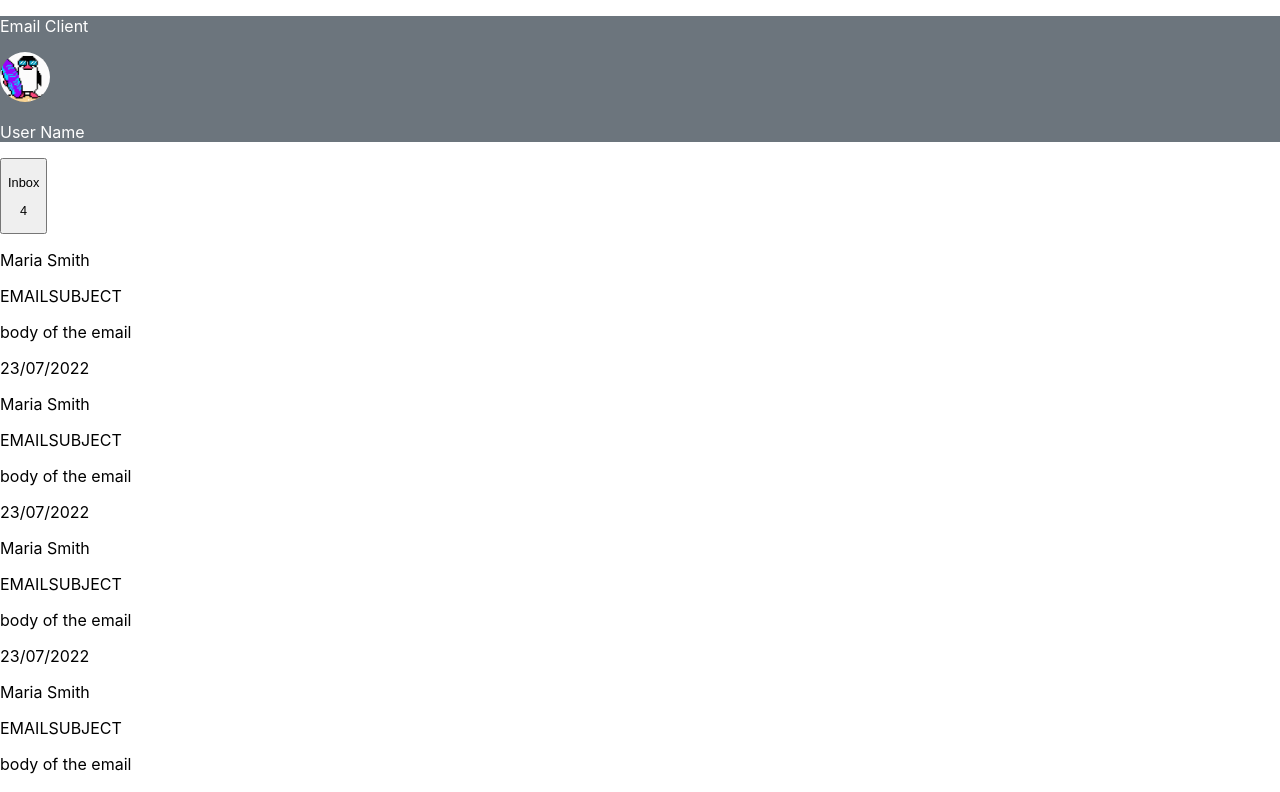
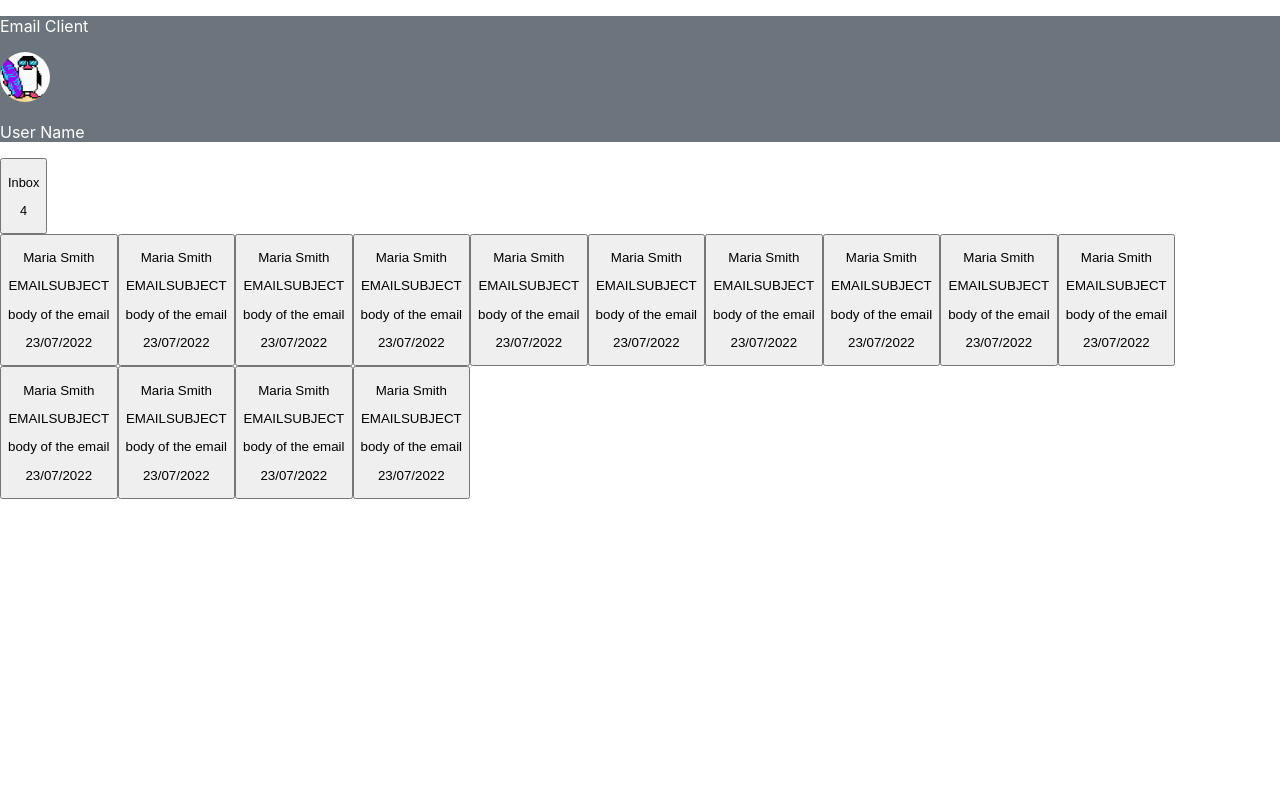
Before and after one commit to iO-Academy/2022-jul-penguin-mail, a React (Create React App) app: page / in a window 1280 px wide. Shown: the top 792 px of the page. Built offline with nearby package versions, Linux system fonts and the light colour scheme; the HTML template or start-up script is replaced by a standard one.

Commit message:
read/unread DONE

```diff
--- a/src/DisplayEmailComponents/DisplayEmailCard/EmailCard.js
+++ b/src/DisplayEmailComponents/DisplayEmailCard/EmailCard.js
@@ -1,7 +1,16 @@
+
+const email = {
+    "data": {
+        id: 98,
+        name: 'Tom',
+        read: 0
+    }
+}
+
 function EmailCard() {
 
-    return (
-        <div className={'border d-flex flex-row justify-content-between p-2'}>
+        return (
+        <button className={(email.data.read === 1 ? 'btn btn-light col-md-12' : 'btn btn-secondary col-md-12')}>
            <div className="emailContainer">
                <p className={'font-weight-bold h5'}>Maria Smith</p>
                <p>EMAILSUBJECT</p>
@@ -10,7 +19,11 @@ function EmailCard() {
             <div className="dateContainer">
                 <p className={'font-weight-bold'}>23/07/2022</p>
             </div>
-        </div>
+        </button>
     )
-}
+    }
+
+
 export default EmailCard
+
+    // <button className={(email.data.read === 1 ? 'btn btn-light' : 'btn btn-secondary')}>
```
